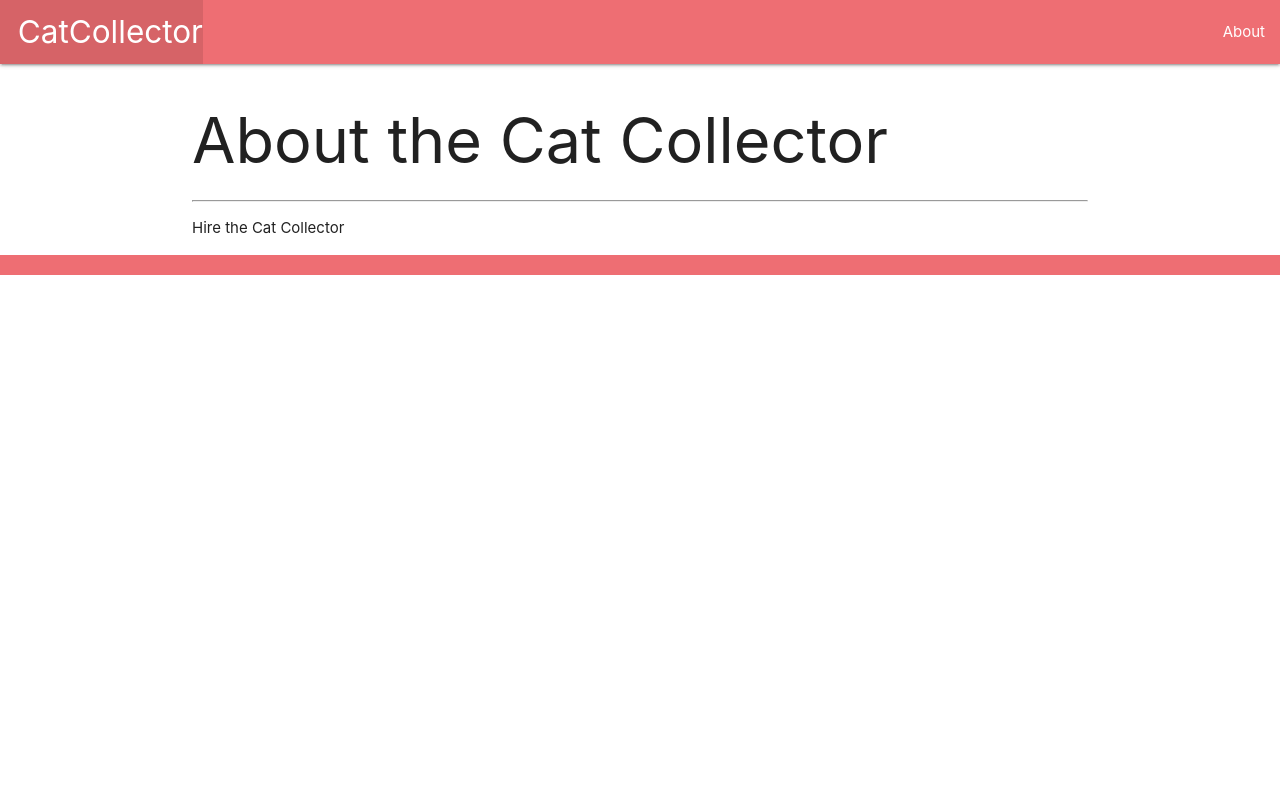
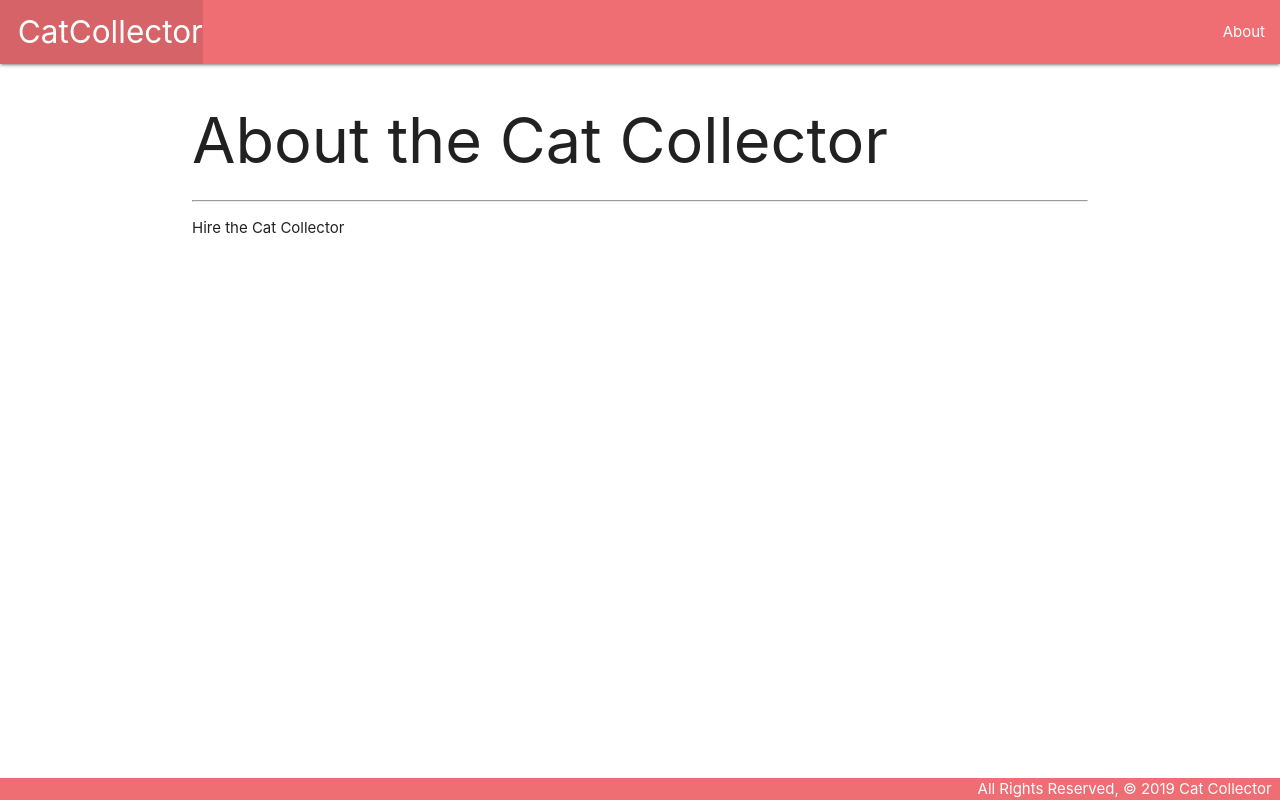
Before and after one commit to lemonmade1/Cat_Collector, a Django app: page /next/ in a window 1280 px wide. Run offline with Django 3.2, Linux system fonts and the light colour scheme.

Commit message:
added static CSS file

```diff
--- /dev/null
+++ b/main_app/static/css/style.css
@@ -0,0 +1,14 @@
+body {
+  display: flex;
+  min-height: 100vh;
+  flex-direction: column;
+}
+
+main {
+  flex: 1 0 auto;
+}
+
+footer.page-footer {
+  padding-top: 0;
+  text-align: right;
+}
--- a/main_app/templates/base.html
+++ b/main_app/templates/base.html
@@ -1,11 +1,17 @@
+{% load static %}
+
 <!DOCTYPE html>
 <html lang="en">
 <head>
   <meta charset="UTF-8">
   <meta name="viewport" content="width=device-width, initial-scale=1.0">
   <meta http-equiv="X-UA-Compatible" content="ie=edge">
+
   <title>Cat Collector</title>
+
+  <!-- CSS -->
   <link rel="stylesheet" href="https://cdnjs.cloudflare.com/ajax/libs/materialize/1.0.0/css/materialize.min.css">
+  <link rel="stylesheet" href="{% static 'css/style.css' %}" type="text/css">
 </head>
 <body>
   <header class="navbar-fixed">
```
